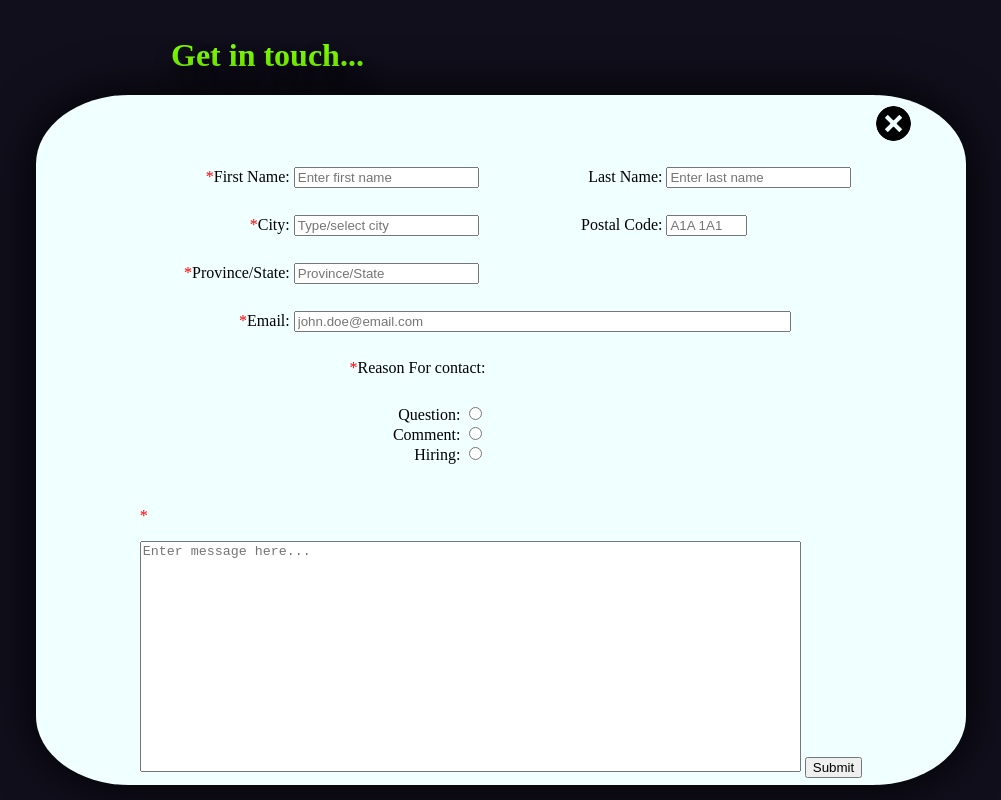
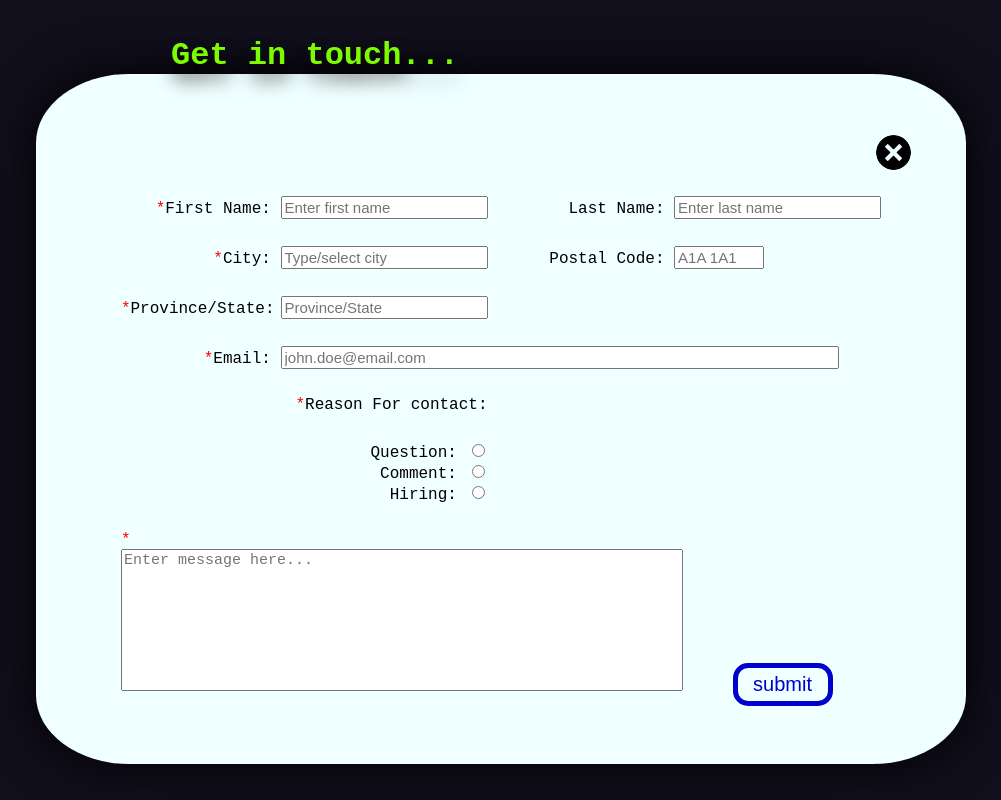
Before and after one commit to mikesalemi/Resume-Website, a website: page index.html in a window 1280 px wide. Both pictures are taken after a click on the button "CONTACT". Shown: the part 800-1600 px from the top of the page, without its empty margins (139-1140 px from the left). Drawn offline with Linux system fonts and the light colour scheme.

Commit message:
changed fonts

```diff
--- a/index.html
+++ b/index.html
@@ -18,7 +18,7 @@
                     <a id="download" href="downloads/MichaelSalemi_Resume.pdf" download="MichaelSalemi_Resume.pdf">
                         <button id="resume" type="button" onmouseover="showScrollForMore()"
                                 onmouseout="hideScrollForMore()">
-                            RESUME <img src="images/download.png" alt="download">
+                            RESUMÉ <img src="images/download.png" alt="download">
                         </button>
                     </a>
                     <a href="#section_2">
@@ -43,7 +43,7 @@
                     <table>
                         <tr>
                             <td>
-                                <label for="fname"><span style="color: red">*</span>First Name:</label>
+                                <label for="fname"><span style="color: red" class="asterisk">*</span>First Name:</label>
                                 <input type="text" id="fname" name="fname" placeholder="Enter first name" required>
                             </td>
                             <td>
@@ -53,7 +53,7 @@
                         </tr>
                         <tr>
                             <td>
-                                <label for="city"><span style="color: red">*</span>City:</label>
+                                <label for="city"><span style="color: red" class="asterisk">*</span>City:</label>
                                 <input list="cities" id="city" name="city" placeholder="Type/select city" required>
                             </td>
                             <td>
@@ -64,21 +64,21 @@
                         </tr>
                         <tr>
                             <td colspan="2">
-                                <label for="province"><span style="color: red">*</span>Province/State:</label>
+                                <label for="province"><span style="color: red" class="asterisk">*</span>Province/State:</label>
                                 <input list="provinces" id="province" name="province"
                                        placeholder="Province/State" required>
                             </td>
                         </tr>
                         <tr>
                             <td colspan="2">
-                                <label for="email"><span style="color: red">*</span>Email:</label>
+                                <label for="email"><span style="color: red" class="asterisk">*</span>Email:</label>
                                 <input type="email" id="email" name="email" size="59" placeholder="john.doe@email.com"
                                        required>
                             </td>
                         </tr>
                         <tr>
                             <td align="right">
-                                <span style="color: red">*</span>Reason For contact:
+                                <span style="color: red" class="asterisk">*</span>Reason For contact:
                             </td>
                         </tr>
                         <tr>
@@ -98,20 +98,21 @@
                             <td align="left">
                                 <br><br>
                                 <div id="rateContainer">
-                                    <label for="hourlyRate"><span style="color: red">*</span>Hourly Rate:</label>
+                                    <label for="hourlyRate"><span style="color: red" class="asterisk">*</span>Hourly Rate:</label>
                                     $<input type="text" id="hourlyRate"
                                             name="Hourly Rate"
                                             placeholder="CAD"
+                                            size="10"
                                             pattern="^[0-9]+\.?[0-9]?[0-9]?$" required>
                                 </div>
                             </td>
                         </tr>
                         <tr>
                             <td colspan="3" id="messageArea">
-                                <p style="color: red">*</p>
-                                <textarea id="message" name="message" rows="15" cols="80"
+                                <p style="color: red" class="asterisk">*</p>
+                                <textarea id="message" name="message" rows="8" cols="60"
                                           placeholder="Enter message here..."></textarea>
-                                <input type="submit" value="Submit" required>
+                                <input onclick="submitForm()" type="button" value="submit" id="submit">
                                 <br>
                             </td>
                         </tr>
--- a/style/styling.css
+++ b/style/styling.css
@@ -14,7 +14,7 @@ body {
     flex-flow: row wrap;
     justify-content: space-around;
     background-color: #110f1c;
-    font-family: "PT Mono";
+    font-family: 'Courier New', monospace;
     color: lawngreen;
 }
 
@@ -22,12 +22,15 @@ body > div {
     width: 90%;
     background-color: #110f1c;
     max-width: 1100px;
+    min-height: 750px;
     margin-bottom: auto;
     height: 100vh;
 }
 
 #section_1 > img {
+    width: 30%;
     max-width: 40%;
+    min-width: 20%;
     border: solid black 15px;
     align-self: center;
     border-radius: 50%;
@@ -35,6 +38,8 @@ body > div {
 
 #section_1 {
     display: flex;
+    min-height:590px;
+    min-width: 800px;
     flex-flow: column;
     justify-content: center;
     align-content: center;
@@ -42,13 +47,12 @@ body > div {
 }
 
 .title {
-    font-family: "PT Mono";
     color: lawngreen;
 }
 
 #buttons {
     display: flex;
-    padding: 0px 30%;
+    padding: 0 30%;
     justify-content: space-evenly;
 }
 
@@ -65,7 +69,6 @@ body > div {
     width: 150px;
     border: 0px;
     box-shadow: 2px 2px 12px black;
-    font-family: "PT Mono";
     font-size: 20px;
     outline: none;
 }
@@ -120,7 +123,14 @@ button > img {
     border-radius: 50%;
 }
 
+#section_2 > h1 {
+    margin: 0;
+    padding-left: 20%;
+    z-index: 2;
+}
+
 #contactBox {
+    z-index: 1;
     display: flex;
     flex-flow: column;
     min-height:590px;
@@ -167,6 +177,14 @@ textarea {
     box-shadow: 0 0 12px red;
 }
 
+input {
+    font-size: 15px;
+}
+
+#message {
+    font-size: 15px;
+}
+
 #rateContainer {
     visibility: hidden;
     display: flex;
@@ -174,9 +192,36 @@ textarea {
     padding-right: 10%;
 }
 
+.asterisk {
+    margin: 0;
+}
+
 #closeContact:active {
     transition: 0s;
     background-color: red;
+}
+
+#submit {
+    background-color: inherit;
+    color: mediumblue;
+    margin-left: 40px;
+    border-radius: 15px;
+    padding: 5px;
+    width: 100px;
+    border: solid mediumblue 5px;
+    font-size: 20px;
+    outline: none;
+}
+
+#submit:hover {
+    transition: 0.1s ease-in-out;
+    transform: scale(1.2);
+    box-shadow: 0 0 12px black;
+}
+
+#submit:active {
+    transition: 0.1s ease-in-out;
+    transform: scale(0.8);
 }
 
 /**********
@@ -185,7 +230,6 @@ textarea {
 ***********/
 
 #section_3 {
-    /*background-color: azure;*/
     display: grid;
     grid-template-columns: repeat(2, 1fr);
     grid-template-rows: repeat(2, 1fr);
```
Also changed, not shown: 1 other file.
